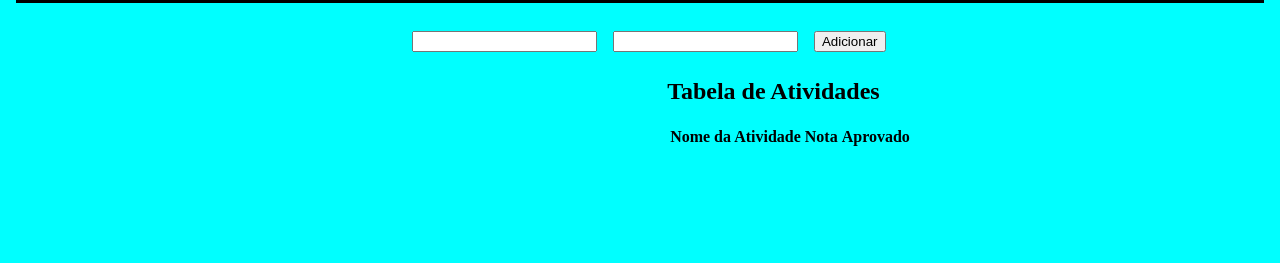
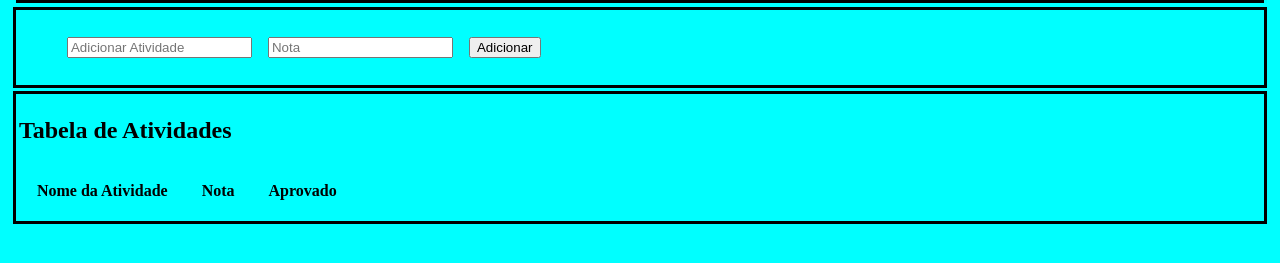
Before and after one commit to lucassGuge/Ebac-Exe-JavaScript, a plain HTML site: page index.html in a window 1280 px wide. Shown: the part 125-388 px from the top of the page. Drawn offline with Linux system fonts and the light colour scheme.

Commit message:
update 0.1

```diff
--- a/index.html
+++ b/index.html
@@ -25,10 +25,10 @@
                     <form>
                         <ul>
                             <li>
-                                <input type="text" name="atividade">
+                                <input  id="inputA" type="text" name="atividade" placeholder="Adicionar Atividade">
                             </li>
                             <li>
-                                <input type="text" name="nota">
+                                <input id="inputB" type="text" name="nota" placeholder="Nota">
                             </li>
                             <li>
                                 <button type="submit" name="adicionar">Adicionar</button>
--- a/style.css
+++ b/style.css
@@ -59,20 +59,33 @@ li {
 }
 
 .cont-main {
-    display: flex;
+    display: flexbox;
     justify-content: center;
     width: 100%;
+
 }
 
 .formAdicao {
-    max-width: 18.75em;
+    text-align: center;
+    margin-top: 0.2em;
+    padding: 0.2em;
+    border: solid 0.2em black;
 }
 
 .tabAtv {
-    margin-top: 3em;
+    margin-top: 0.2em;
     padding: 0.2em;
+    border: solid 0.2em black;
 }
 .tabela {
-     max-width: 18.75em;
+
 
 }
+
+tr {
+    padding: 0.9em;
+    width: 100%;
+}
+th {
+    padding: 1em;
+}
```
